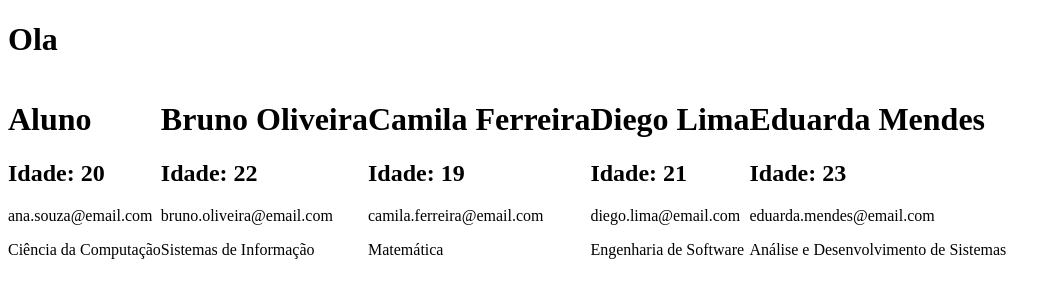
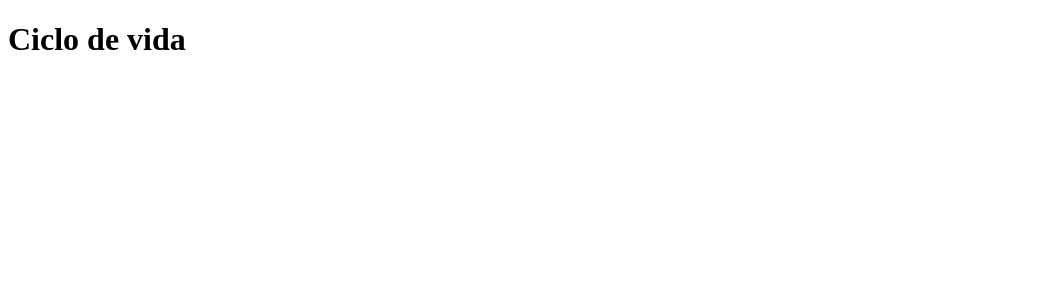
Before and after one commit to juliocesardemoraes/zeus-reactjs, a React (Vite) app: page / in a window 1280 px wide. Shown: the top 300 px of the page, without its empty margins (0-1061 px from the left). Built offline with nearby package versions, Linux system fonts and the light colour scheme.

Commit message:
feat: initial code

```diff
--- a/src/App.jsx
+++ b/src/App.jsx
@@ -1,36 +1,7 @@
-import FlexContainer from "./FlexContainer";
-import { studentsMock } from "./mockStudents";
-import Student from "./Student";
-
 function App() {
   return (
     <>
-      <h1>Ola</h1>
-      <FlexContainer>
-        {studentsMock.map((student) => {
-          return (
-            <Student
-              key={student.id}
-              name={student.nome}
-              age={student.idade}
-              email={student.email}
-              course={student.curso}
-            ></Student>
-          );
-        })}
-      </FlexContainer>
-      {/* <Student
-        name={"Bruno"}
-        age={22}
-        email={"bruno@gmail.com"}
-        course="Agro"
-      ></Student>
-      <Student
-        name={"Natalia"}
-        age={21}
-        email={"natalia@gmail.com"}
-        course="Sistemas de informação"
-      ></Student> */}
+      <h1>Ciclo de vida</h1>
     </>
   );
 }
--- a/src/FlexContainer.jsx
+++ /dev/null
@@ -1,5 +0,0 @@
-import React from "react";
-
-export default function FlexContainer({ children }) {
-  return <div className="flex">{children}</div>;
-}
--- a/src/Student.jsx
+++ /dev/null
@@ -1,12 +0,0 @@
-import React from "react";
-
-export default function Student({ name = "Aluno", age, email, course }) {
-  return (
-    <div>
-      <h1>{name}</h1>
-      <h2>Idade: {age}</h2>
-      <p>{email}</p>
-      <p>{course}</p>
-    </div>
-  );
-}
--- a/src/index.css
+++ /dev/null
@@ -1,3 +0,0 @@
-.flex {
-  display: flex;
-}
--- a/src/main.jsx
+++ b/src/main.jsx
@@ -1,7 +1,6 @@
 import { StrictMode } from "react";
 import { createRoot } from "react-dom/client";
 import App from "./App.jsx";
-import "./index.css";
 
 createRoot(document.getElementById("root")).render(
   <StrictMode>
--- a/src/mockStudents.js
+++ /dev/null
@@ -1,71 +0,0 @@
-export const studentsMock = [
-  {
-    id: 1,
-    idade: 20,
-    email: "ana.souza@email.com",
-    curso: "Ciência da Computação",
-    matriculado: true,
-    endereco: {
-      rua: "Rua das Flores, 123",
-      cidade: "São Paulo",
-      estado: "SP",
-    },
-    disciplinas: ["Algoritmos", "Estrutura de Dados", "Banco de Dados"],
-  },
-  {
-    id: 2,
-    nome: "Bruno Oliveira",
-    idade: 22,
-    email: "bruno.oliveira@email.com",
-    curso: "Sistemas de Informação",
-    matriculado: false,
-    endereco: {
-      rua: "Av. Brasil, 456",
-      cidade: "Belo Horizonte",
-      estado: "MG",
-    },
-    disciplinas: ["Redes de Computadores", "Engenharia de Software"],
-  },
-  {
-    id: 3,
-    nome: "Camila Ferreira",
-    idade: 19,
-    email: "camila.ferreira@email.com",
-    curso: "Matemática",
-    matriculado: true,
-    endereco: {
-      rua: "Rua da Universidade, 789",
-      cidade: "Campinas",
-      estado: "SP",
-    },
-    disciplinas: ["Cálculo I", "Estatística", "Álgebra Linear"],
-  },
-  {
-    id: 4,
-    nome: "Diego Lima",
-    idade: 21,
-    email: "diego.lima@email.com",
-    curso: "Engenharia de Software",
-    matriculado: true,
-    endereco: {
-      rua: "Rua do Estudante, 321",
-      cidade: "Curitiba",
-      estado: "PR",
-    },
-    disciplinas: ["Programação Orientada a Objetos", "Sistemas Operacionais"],
-  },
-  {
-    id: 5,
-    nome: "Eduarda Mendes",
-    idade: 23,
-    email: "eduarda.mendes@email.com",
-    curso: "Análise e Desenvolvimento de Sistemas",
-    matriculado: false,
-    endereco: {
-      rua: "Av. Central, 654",
-      cidade: "Recife",
-      estado: "PE",
-    },
-    disciplinas: ["Desenvolvimento Web", "UX/UI Design"],
-  },
-];
```
